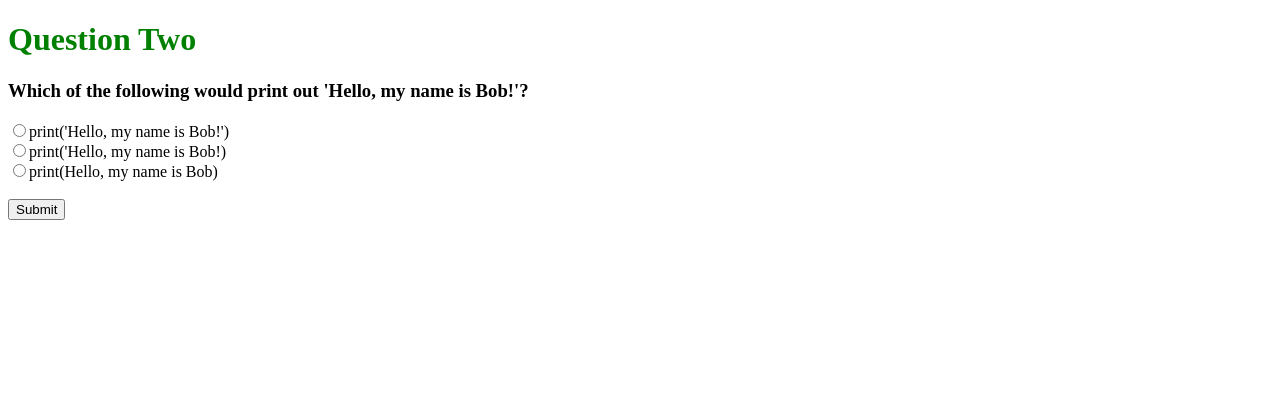
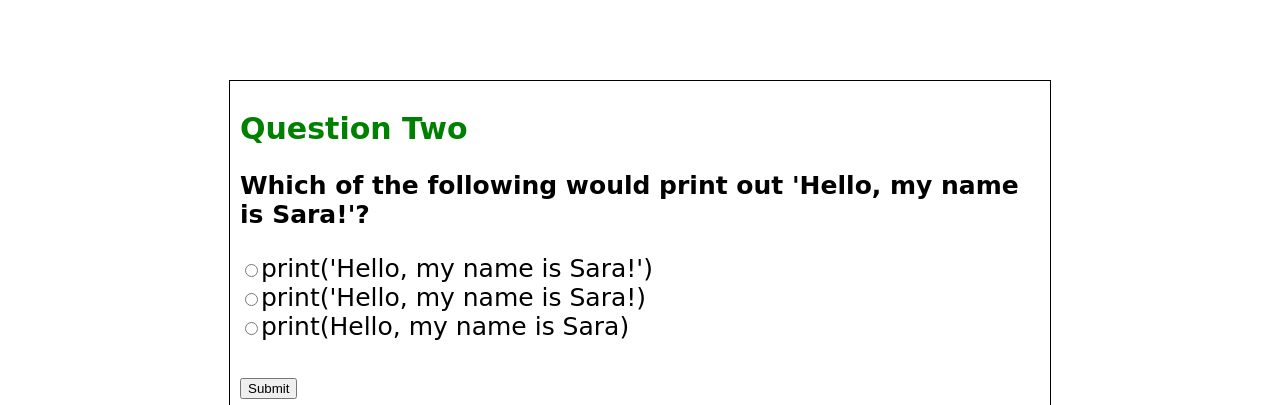
Before and after one commit to Roshni0/SummerHacks2020, a PHP site: page /python/indiv/partOneQuestionTwo.php in a window 1280 px wide. Shown: the top 405 px of the page. Run offline with PHP 8.4, Linux system fonts and the light colour scheme.

Commit message:
Update partOneQuestionTwo.php

```diff
--- a/python/indiv/partOneQuestionTwo.php
+++ b/python/indiv/partOneQuestionTwo.php
@@ -1,19 +1,41 @@
 <!DOCTYPE html>
 <html>
+<title>TeachMe</title>
 <head>
+<link rel="shortcut icon" href="logo.JPG" type="image/x-icon">
 </head>
+
 <body>
-      <h1 style="color:green;">Question Two</h1>
-      <h3>
-         Which of the following would print out 'Hello, my name is Bob!'?
+<style>
+div.a {
+  border: 1px solid black;
+}
+div.outer { position: relative; height: 2px; }
+div.outer img { position: fixed; right: 0; bottom: 0; }
+</style>
+<br>
+<br>
+<br>
+<br>
+<div class="a" style="max-width:800px;margin:auto;vertical-align: middle;padding:10px;">
+    <h1 style="color:green;font-family: 'Bubblegum Sans', cursive; font-size: 30px;">
+    Question Two
+    </h1>
+
+    <h3 style="font-family: 'Bubblegum Sans', cursive;font-size: 25px;">
+    Which of the following would print out 'Hello, my name is Sara!'?
     </h3>
-      <form>
+
+    <form style="font-family: 'Bubblegum Sans', cursive;font-size: 25px;">
         <input type="radio" name="Hello" id="c1"
-              value="c1">print('Hello, my name is Bob!')<br>
+            value="c1">print('Hello, my name is Sara!')<br>
+
         <input type="radio" name="Hello" id="w2"
-              value="w2">print('Hello, my name is Bob!)<br>
+            value="w2">print('Hello, my name is Sara!)<br>
+
         <input type="radio" name="Hello" id="w1"
-              value="w1">print(Hello, my name is Bob)<br><br>
+            value="w1">print(Hello, my name is Sara)<br><br>
+
         <button type="button" onclick="display()">
             Submit
         </button>
@@ -22,29 +44,37 @@
     <div id="disp" style=
         "color:green; font-size:18px; font-weight:bold;">
     </div>
+</div>
+<div class="outer">
+    <img src="coding.gif" height="100">
+ </div>
 </body>
     <script>
         function display() {
             if(document.getElementById('w1').checked) {
+                var partOne = "Almost! Remember, you need to have quotation marks around the text.";
+                    var str = "Next Question";
+                    var result = str.link("partOneQuestionThree.php");
+                    var total = partOne  + "      " + result;
+                    document.getElementById("disp").innerHTML = total.fontcolor("red")
+
+            }
+            else if(document.getElementById('w2').checked) {
                var partOne = "Good try but this is incorrect. Remember, you need to have quotation marks around the text, not just at the beginning.";
                var str = "Next Question";
                     var result = str.link("partOneQuestionThree.php");
-                      document.getElementById("disp").innerHTML = partOne  + "      " + result;
-              }
-              else if(document.getElementById('w2').checked) {
-                 var partOne = "Almost! Remember, you need to have quotation marks around the text.";
-                 var str = "Next Question";
-                      var result = str.link("partOneQuestionThree.php");
-                      document.getElementById("disp").innerHTML = partOne  + "      " + result;
+                    var total = partOne  + "      " + result;
+                    document.getElementById("disp").innerHTML = total.fontcolor("red")
             }
             else if(document.getElementById('c1').checked) {
                 var partOne = "This is correct! Remember, you always have write - print('something')";
                 var str = "Next Question";
                     var result = str.link("partOneQuestionThree.php");
-                      document.getElementById("disp").innerHTML = partOne  + "      " + result;
+                    var total = partOne  + "      " + result;
+                    document.getElementById("disp").innerHTML = total.fontcolor("green")
             }
             else {
-                  var partOne = "The task was to print out 'Hello, my name is Bob', so the best way to do that would be to select the third option - print('Hello, my name is Bob')";
+                var partOne = "The task was to print out 'Hello, my name is Sara', so the best way to do that would be to select the third option - print('Hello, my name is Sara')";
                 var str = "Next Question";
                     var result = str.link("partOneQuestionThree.php");
                     document.getElementById("disp").innerHTML = partOne  + "      " + result;
```
Lines whose indentation alone changed are shown as unchanged.
